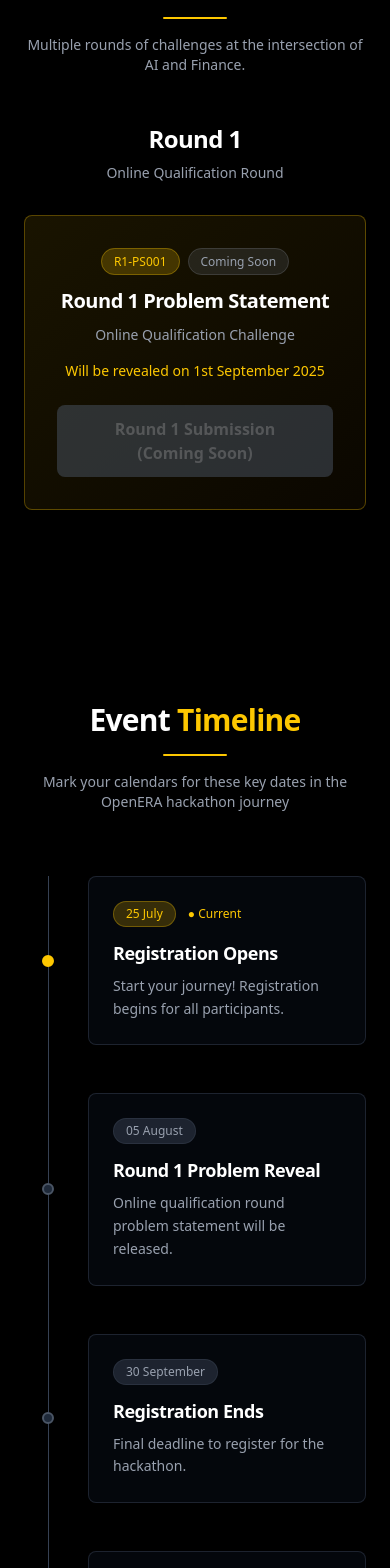
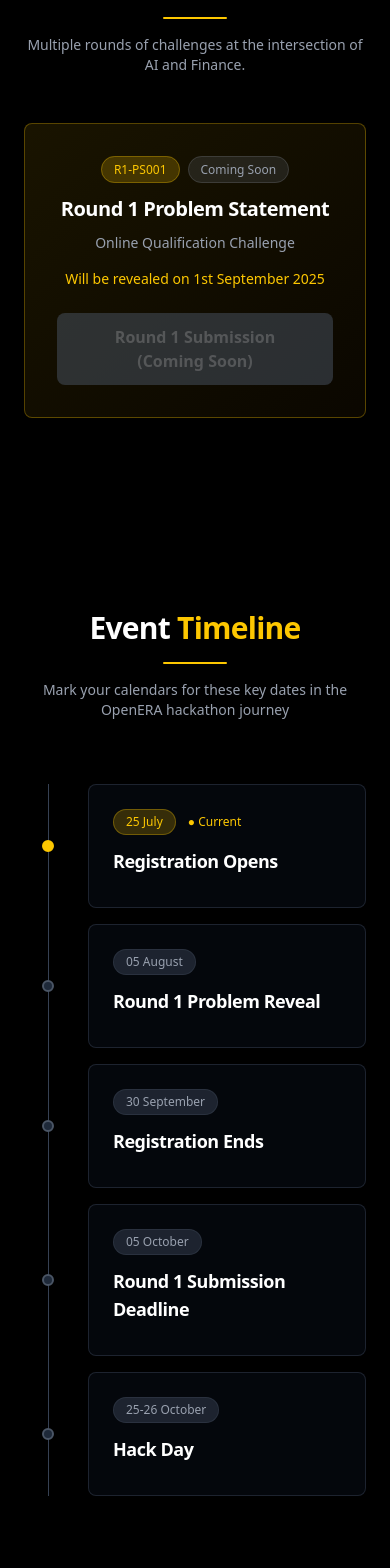
Before and after one commit to chahatkesh/openera, a Next.js app: page / in a window 390 px wide. Shown: the part 3240-4808 px from the top of the page. Built offline with nearby package versions, Linux system fonts and the light colour scheme.

Commit message:
Refactor ProblemStatements and Timeline components: remove unnecessary header elements in ProblemStatements and adjust spacing in Timeline for improved layout and readability.

```diff
--- a/src/components/ProblemStatements.tsx
+++ b/src/components/ProblemStatements.tsx
@@ -46,11 +46,6 @@ const ProblemStatements = () => {
 
           {/* Round 1 Problem Statement */}
           <motion.div variants={fadeInUp} className="mb-16">
-            <div className="text-center mb-8">
-              <h3 className="text-2xl font-bold text-white mb-2">Round 1</h3>
-              <p className="text-gray-400 text-sm">Online Qualification Round</p>
-            </div>
-
             <div className="max-w-2xl mx-auto">
               <motion.div
                 variants={fadeInUp}
--- a/src/components/Timeline.tsx
+++ b/src/components/Timeline.tsx
@@ -85,7 +85,7 @@ const Timeline = () => {
               transition={{ duration: 1.2, ease: "easeInOut" }}
             />
 
-            <div className="relative z-10 space-y-12">
+            <div className="relative z-10 space-y-4 md:space-y-8">
               {timelineEvents.map((event, index) => (
                 <motion.div
                   key={index}
@@ -122,7 +122,7 @@ const Timeline = () => {
                       <h3 className="text-lg font-semibold text-white mb-2">
                         {event.title}
                       </h3>
-                      <p className="text-gray-400 text-sm leading-relaxed">
+                      <p className="hidden md:block text-gray-400 text-sm leading-relaxed">
                         {event.description}
                       </p>
                     </div>
```
